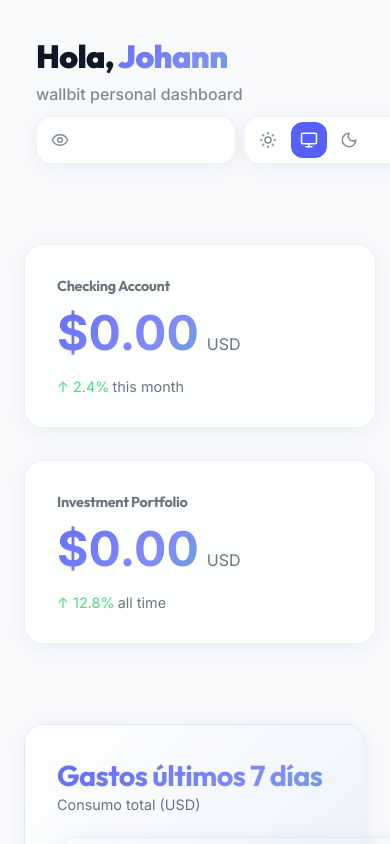
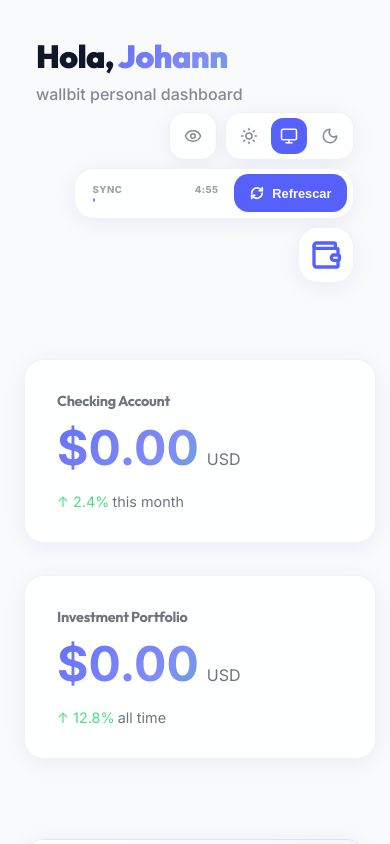
Before and after one commit to johannmx/wallbitdash, a React (Vite) app: page / in a window 390 px wide. Shown: the top 844 px of the page. Built offline with nearby package versions, Linux system fonts and the light colour scheme; no server answers.

Commit message:
fix(header): resolve mobile layout alignment and button stretching

```diff
--- a/src/components/RefreshTimer.tsx
+++ b/src/components/RefreshTimer.tsx
@@ -47,13 +47,13 @@ const RefreshTimer: FC<RefreshTimerProps> = ({ onRefresh }) => {
   };
 
   return (
-    <div className="glass" style={{
+    <div className="glass refresh-timer-capsule" style={{
       display: 'flex',
       padding: '0.35rem',
       borderRadius: '1.25rem',
       alignItems: 'center',
       gap: '1rem',
-      minWidth: '280px'
+      minWidth: 'min(280px, 100%)'
     }}>
       {/* Visual Progress Bar Section (Integrated into the capsule) */}
       <div style={{ flex: 1, display: 'flex', flexDirection: 'column', gap: '0.2rem', paddingLeft: '0.75rem' }}>
@@ -120,8 +120,8 @@ const RefreshTimer: FC<RefreshTimerProps> = ({ onRefresh }) => {
           100% { opacity: 0.6; }
         }
         @media (max-width: 640px) {
-            .glass {
-                min-width: 200px;
+            .refresh-timer-capsule {
+                min-width: 180px;
             }
         }
       `}</style>
--- a/src/index.css
+++ b/src/index.css
@@ -140,7 +140,8 @@ h1, h2, h3, h4, .brand-font {
 
   .header-actions {
     gap: 0.5rem !important;
-    flex-wrap: nowrap !important;
+    flex-wrap: wrap !important;
+    justify-content: flex-end;
   }
 
   .glass {
```
